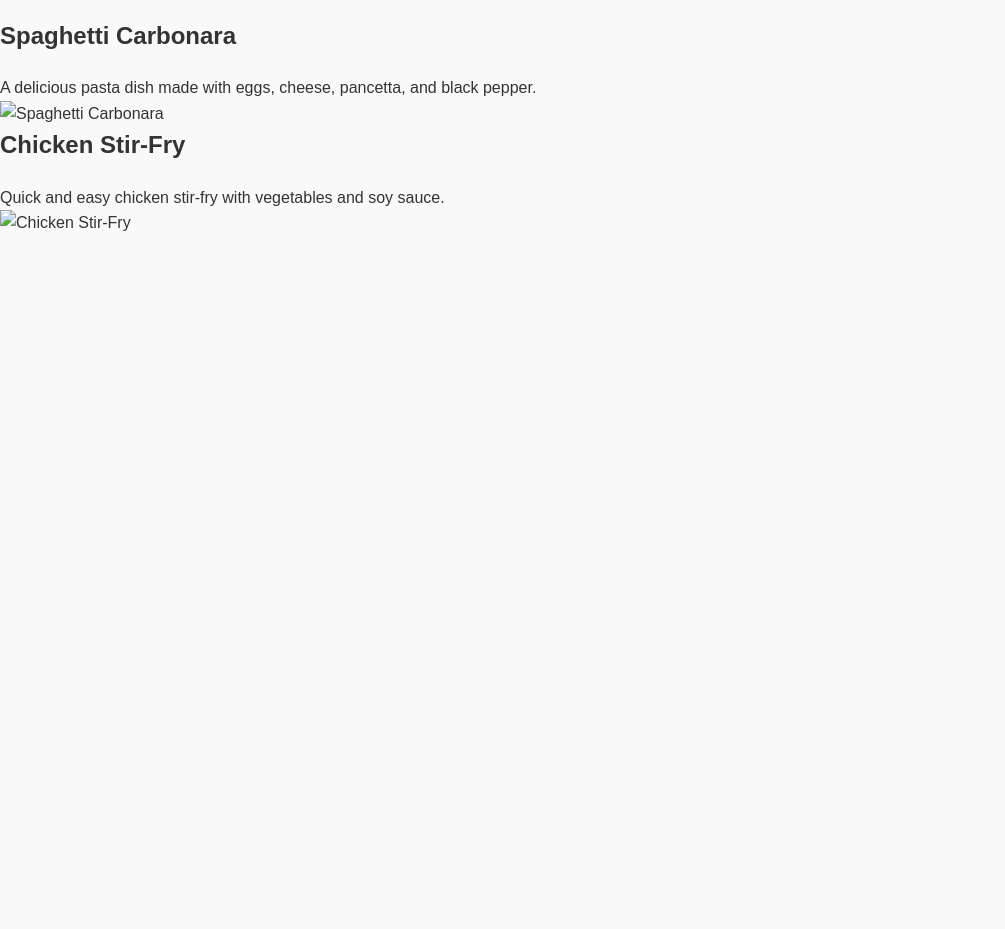
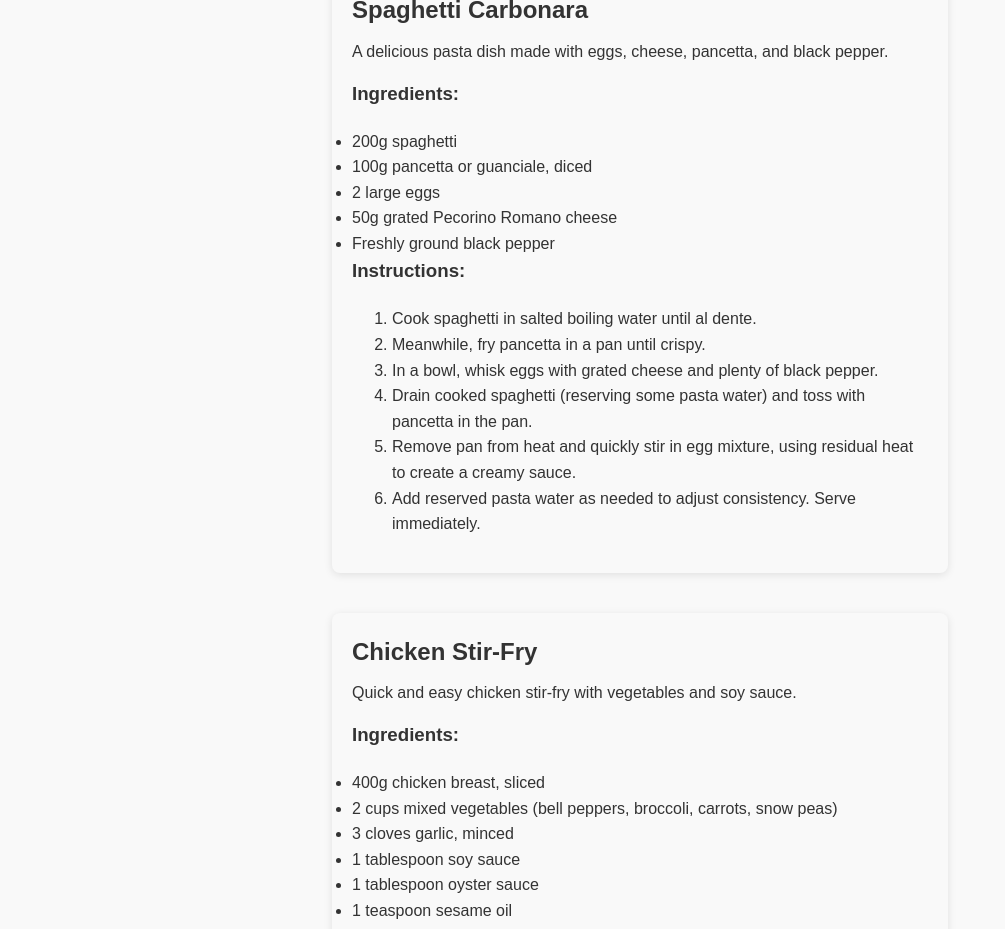
Before and after one commit to etiamsurgo/IT488_Goup2, a plain HTML site: page recipes.html in a window 1280 px wide. Shown: the part 120-1049 px from the top of the page, without its empty margins (0-1005 px from the left). Before the commit the page ends 800 px from the top, so only its background shows below. Drawn offline with Linux system fonts and the light colour scheme.

Commit message:
Added two recipes and general styling.

```diff
--- a/recipes.html
+++ b/recipes.html
@@ -5,27 +5,115 @@
   <meta name="viewport" content="width=device-width, initial-scale=1.0">
   <link rel="stylesheet" href="styles.css">
   <title>FlavorFusion - Recipes</title>
+  <style>
+    /* Add CSS styles for recipe display */
+    .recipe {
+      margin: 20px;
+      padding: 20px;
+      background-color: #f9f9f9;
+      border-radius: 8px;
+      box-shadow: 0 2px 8px rgba(0, 0, 0, 0.1);
+    }
+
+      .recipe h2 {
+        font-size: 24px;
+        margin-bottom: 10px;
+      }
+
+      .recipe p {
+        font-size: 16px;
+        line-height: 1.5;
+        margin-bottom: 15px;
+      }
+
+      .recipe img {
+        width: 100%;
+        height: auto;
+        border-radius: 8px;
+      }
+  </style>
 </head>
 <body>
-  <script>
-    fetch('menu.html')
-      .then(response => response.text())
-      .then(data => {
-        document.body.insertAdjacentHTML('afterbegin', data);
-      });
-  </script>
   <div class="banner">
     <h1>FlavorFusion - Recipes</h1>
   </div>
-  <div class="recipe">
-    <h2>Spaghetti Carbonara</h2>
-    <p>A delicious pasta dish made with eggs, cheese, pancetta, and black pepper.</p>
-    <img src="spaghetti_carbonara.jpg" alt="Spaghetti Carbonara">
-  </div>
-  <div class="recipe">
-    <h2>Chicken Stir-Fry</h2>
-    <p>Quick and easy chicken stir-fry with vegetables and soy sauce.</p>
-    <img src="chicken_stir_fry.jpg" alt="Chicken Stir-Fry">
-  </div>
+
+  <div id="recipeContainer" class="recipe-container"></div>
+
+  <script>
+    // Define recipe data as an array of objects
+    const recipes = [
+      {
+        title: "Spaghetti Carbonara",
+        description: "A delicious pasta dish made with eggs, cheese, pancetta, and black pepper.",
+        ingredients: [
+          "200g spaghetti",
+          "100g pancetta or guanciale, diced",
+          "2 large eggs",
+          "50g grated Pecorino Romano cheese",
+          "Freshly ground black pepper"
+        ],
+        instructions: [
+          "Cook spaghetti in salted boiling water until al dente.",
+          "Meanwhile, fry pancetta in a pan until crispy.",
+          "In a bowl, whisk eggs with grated cheese and plenty of black pepper.",
+          "Drain cooked spaghetti (reserving some pasta water) and toss with pancetta in the pan.",
+          "Remove pan from heat and quickly stir in egg mixture, using residual heat to create a creamy sauce.",
+          "Add reserved pasta water as needed to adjust consistency. Serve immediately."
+        ]
+      },
+      {
+        title: "Chicken Stir-Fry",
+        description: "Quick and easy chicken stir-fry with vegetables and soy sauce.",
+        ingredients: [
+          "400g chicken breast, sliced",
+          "2 cups mixed vegetables (bell peppers, broccoli, carrots, snow peas)",
+          "3 cloves garlic, minced",
+          "1 tablespoon soy sauce",
+          "1 tablespoon oyster sauce",
+          "1 teaspoon sesame oil",
+          "Salt and pepper to taste"
+        ],
+        instructions: [
+          "Heat oil in a wok or skillet over high heat.",
+          "Stir-fry garlic until fragrant, then add chicken and cook until browned.",
+          "Add mixed vegetables and stir-fry until tender-crisp.",
+          "Season with soy sauce, oyster sauce, sesame oil, salt, and pepper.",
+          "Continue cooking for another minute, then serve hot."
+        ]
+      }
+    ];
+
+    // Function to display recipes dynamically
+    function displayRecipes() {
+      const recipeContainer = document.getElementById('recipeContainer');
+
+      // Iterate through recipes and create HTML for each recipe
+      recipes.forEach(recipe => {
+        const recipeElement = document.createElement('div');
+        recipeElement.classList.add('recipe');
+
+        // Construct HTML content for each recipe
+        recipeElement.innerHTML = `
+          <h2>${recipe.title}</h2>
+          <p>${recipe.description}</p>
+          <h3>Ingredients:</h3>
+          <ul>
+            ${recipe.ingredients.map(ingredient => `<li>${ingredient}</li>`).join('')}
+          </ul>
+          <h3>Instructions:</h3>
+          <ol>
+            ${recipe.instructions.map(instruction => `<li>${instruction}</li>`).join('')}
+          </ol>
+        `;
+
+        // Append recipe element to recipeContainer
+        recipeContainer.appendChild(recipeElement);
+      });
+    }
+
+    // Call displayRecipes function when the page content is fully loaded
+    document.addEventListener('DOMContentLoaded', displayRecipes);
+  </script>
 </body>
 </html>
--- a/styles.css
+++ b/styles.css
@@ -94,10 +94,35 @@ input[type="submit"] {
     background-color: #0056b3;
   }
 
-/* Responsive styles */
-@media (max-width: 768px) {
-  nav a {
-    display: block;
+/* Recipe styles */
+.recipe-container {
+  display: flex;
+  justify-content: space-around;
+  flex-wrap: wrap;
+}
+
+.recipe {
+  width: 45%; /* Adjust width for responsiveness */
+  margin-bottom: 20px;
+  padding: 20px;
+  background-color: #fff;
+  border-radius: 8px;
+  box-shadow: 0 2px 8px rgba(0, 0, 0, 0.1);
+}
+
+  .recipe h2 {
+    font-size: 24px;
     margin-bottom: 10px;
   }
-}
+
+  .recipe p {
+    font-size: 16px;
+    line-height: 1.5;
+    margin-bottom: 15px;
+  }
+
+  .recipe img {
+    width: 100%;
+    height: auto;
+    border-radius: 8px;
+  }
```
